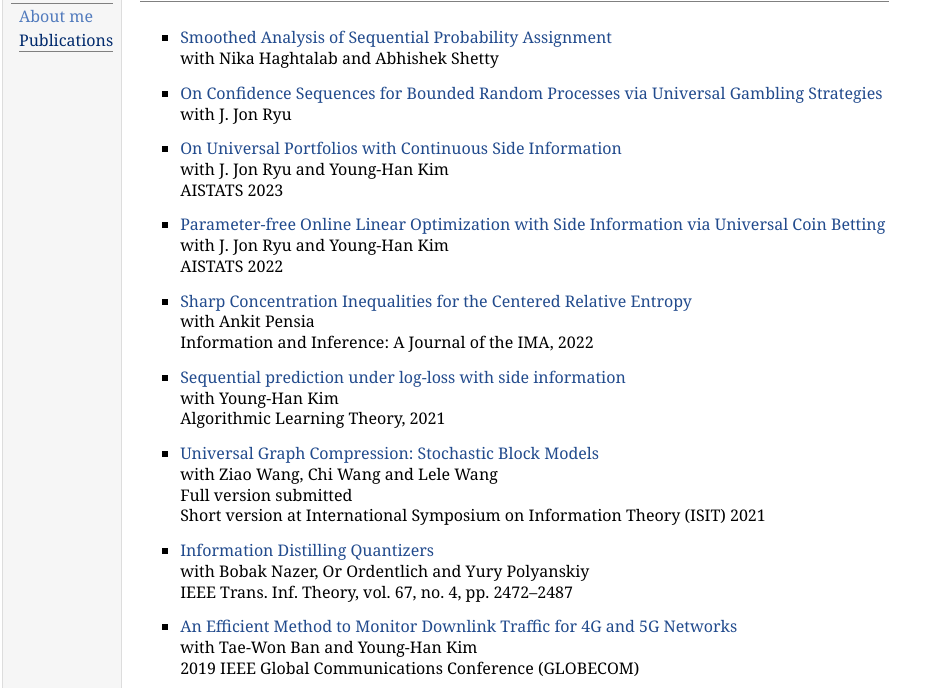
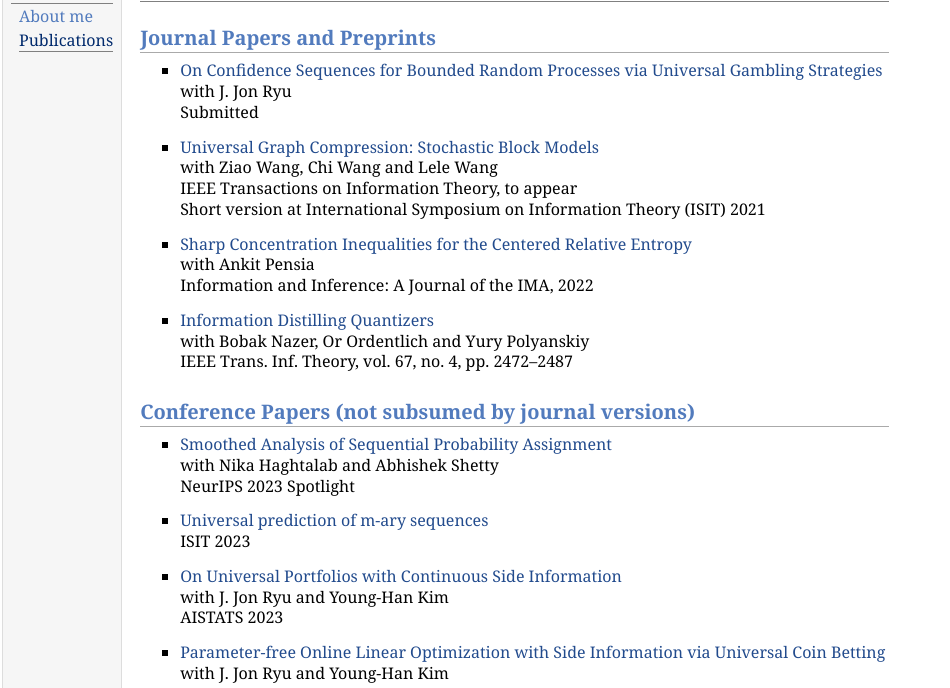
Before and after one commit to alankritabhatt/alankritabhatt.github.io, a plain HTML site: page papers.html in a window 1280 px wide. Shown: the part 48-736 px from the top of the page, without its empty margins (0-950 px from the left). Drawn offline with Linux system fonts and the light colour scheme.

Commit message:
updated papers

```diff
--- a/papers.html
+++ b/papers.html
@@ -19,14 +19,42 @@
 <div id="toptitle">
 <h1>Publications</h1>
 </div>
+<h2>Journal Papers and Preprints</h2>
 <ul>
-<li><p><a href="https://arxiv.org/abs/2303.04845">Smoothed Analysis of Sequential Probability Assignment</a><br />
-with Nika Haghtalab and Abhishek Shetty</p>
+<li><p><a href="https://arxiv.org/abs/2207.12382">On Confidence Sequences for Bounded Random Processes via Universal Gambling Strategies</a><br />
+with J. Jon Ryu <br />
+Submitted</p>
 </li>
 </ul>
 <ul>
-<li><p><a href="https://arxiv.org/abs/2207.12382">On Confidence Sequences for Bounded Random Processes via Universal Gambling Strategies</a><br />
-with J. Jon Ryu </p>
+<li><p><a href="https://arxiv.org/abs/2006.02643">Universal Graph Compression: Stochastic Block Models</a><br />
+with Ziao Wang, Chi Wang and Lele Wang<br />
+IEEE Transactions on Information Theory, to appear<br />
+Short version at International Symposium on Information Theory (ISIT) 2021</p>
+</li>
+</ul>
+<ul>
+<li><p><a href="https://arxiv.org/abs/2109.09028">Sharp Concentration Inequalities for the Centered Relative Entropy</a><br />
+with Ankit Pensia<br />
+Information and Inference: A Journal of the IMA, 2022</p>
+</li>
+</ul>
+<ul>
+<li><p><a href="https://arxiv.org/abs/1812.03031">Information Distilling Quantizers</a><br />
+with Bobak Nazer, Or Ordentlich and Yury Polyanskiy<br />
+IEEE Trans. Inf. Theory, vol. 67, no. 4, pp. 2472&ndash;2487</p>
+</li>
+</ul>
+<h2>Conference Papers (not subsumed by journal versions)</h2>
+<ul>
+<li><p><a href="https://arxiv.org/abs/2303.04845">Smoothed Analysis of Sequential Probability Assignment</a><br />
+with Nika Haghtalab and Abhishek Shetty<br />
+NeurIPS 2023 Spotlight</p>
+</li>
+</ul>
+<ul>
+<li><p><a href="files/papers/ISIT23.pdf">Universal prediction of m-ary sequences</a><br />
+ISIT 2023</p>
 </li>
 </ul>
 <ul>
@@ -38,32 +66,13 @@ AISTATS 2023</p>
 <ul>
 <li><p><a href="https://arxiv.org/abs/2202.02406">Parameter-free Online Linear Optimization with Side Information via Universal Coin Betting</a><br />
 with J. Jon Ryu and Young-Han Kim<br />
-AISTATS 2022 </p>
-</li>
-</ul>
-<ul>
-<li><p><a href="https://arxiv.org/abs/2109.09028">Sharp Concentration Inequalities for the Centered Relative Entropy</a><br />
-with Ankit Pensia<br />
-Information and Inference: A Journal of the IMA, 2022 </p>
+AISTATS 2022</p>
 </li>
 </ul>
 <ul>
 <li><p><a href="https://arxiv.org/abs/2102.06855">Sequential prediction under log-loss with side information</a><br />
 with Young-Han Kim<br />
 Algorithmic Learning Theory, 2021</p>
-</li>
-</ul>
-<ul>
-<li><p><a href="https://arxiv.org/abs/2006.02643">Universal Graph Compression: Stochastic Block Models</a><br />
-with Ziao Wang, Chi Wang and Lele Wang<br />
-Full version submitted<br />
-Short version at International Symposium on Information Theory (ISIT) 2021</p>
-</li>
-</ul>
-<ul>
-<li><p><a href="https://arxiv.org/abs/1812.03031">Information Distilling Quantizers</a><br />
-with Bobak Nazer, Or Ordentlich and Yury Polyanskiy<br />
-IEEE Trans. Inf. Theory, vol. 67, no. 4, pp. 2472&ndash;2487</p>
 </li>
 </ul>
 <ul>
@@ -93,7 +102,7 @@ with Nadim Ghaddar and Lele Wang<br />
 </ul>
 <div id="footer">
 <div id="footer-text">
-Page generated 2023-06-24 12:26:16 PDT, by <a href="http://jemdoc.jaboc.net/">jemdoc</a>.
+Page generated 2023-09-26 20:24:48 MST, by <a href="http://jemdoc.jaboc.net/">jemdoc</a>.
 </div>
 </div>
 </td>
```
Also changed, not shown: index.html (+1 -1 lines), 3 other files.
